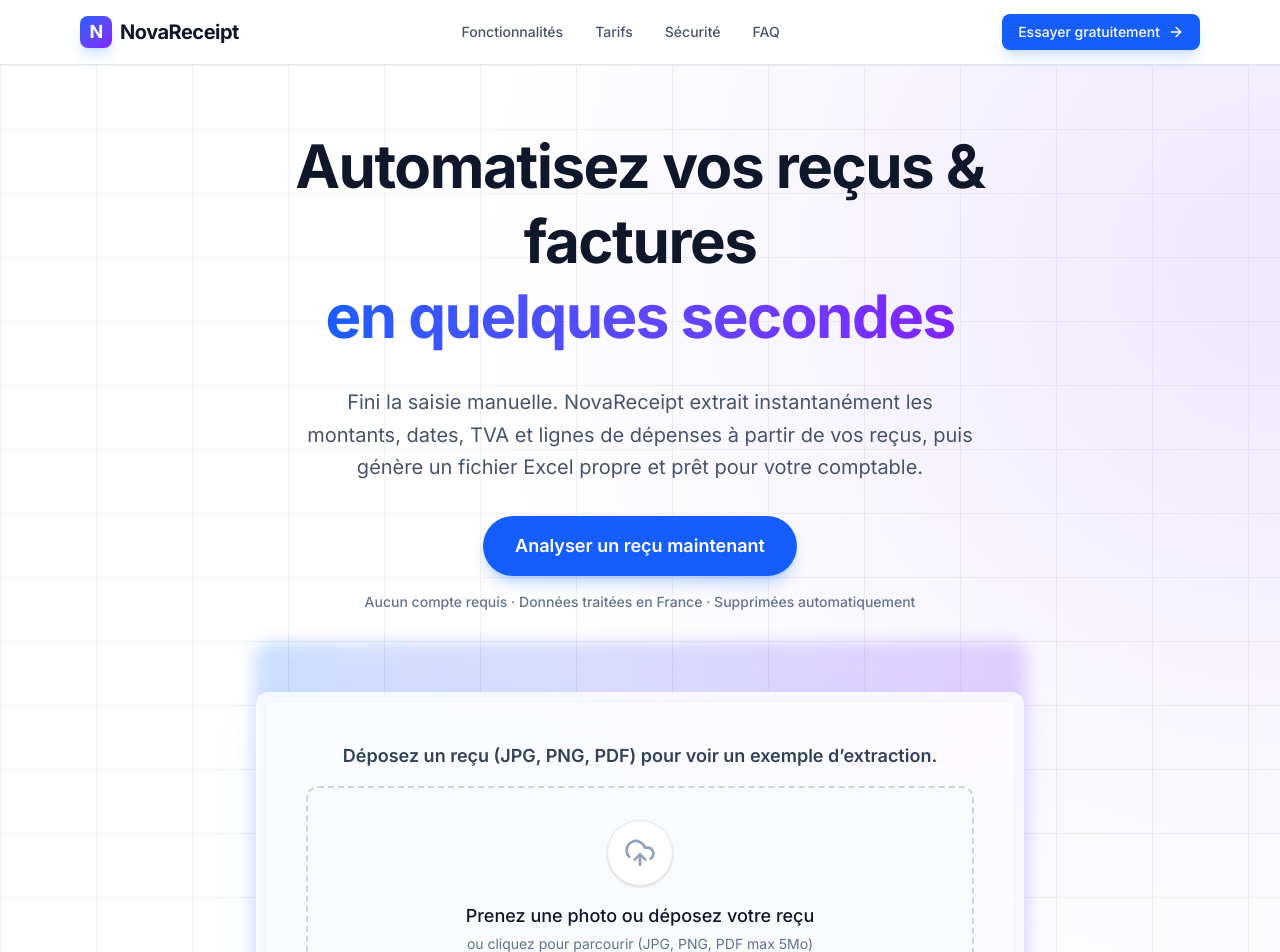
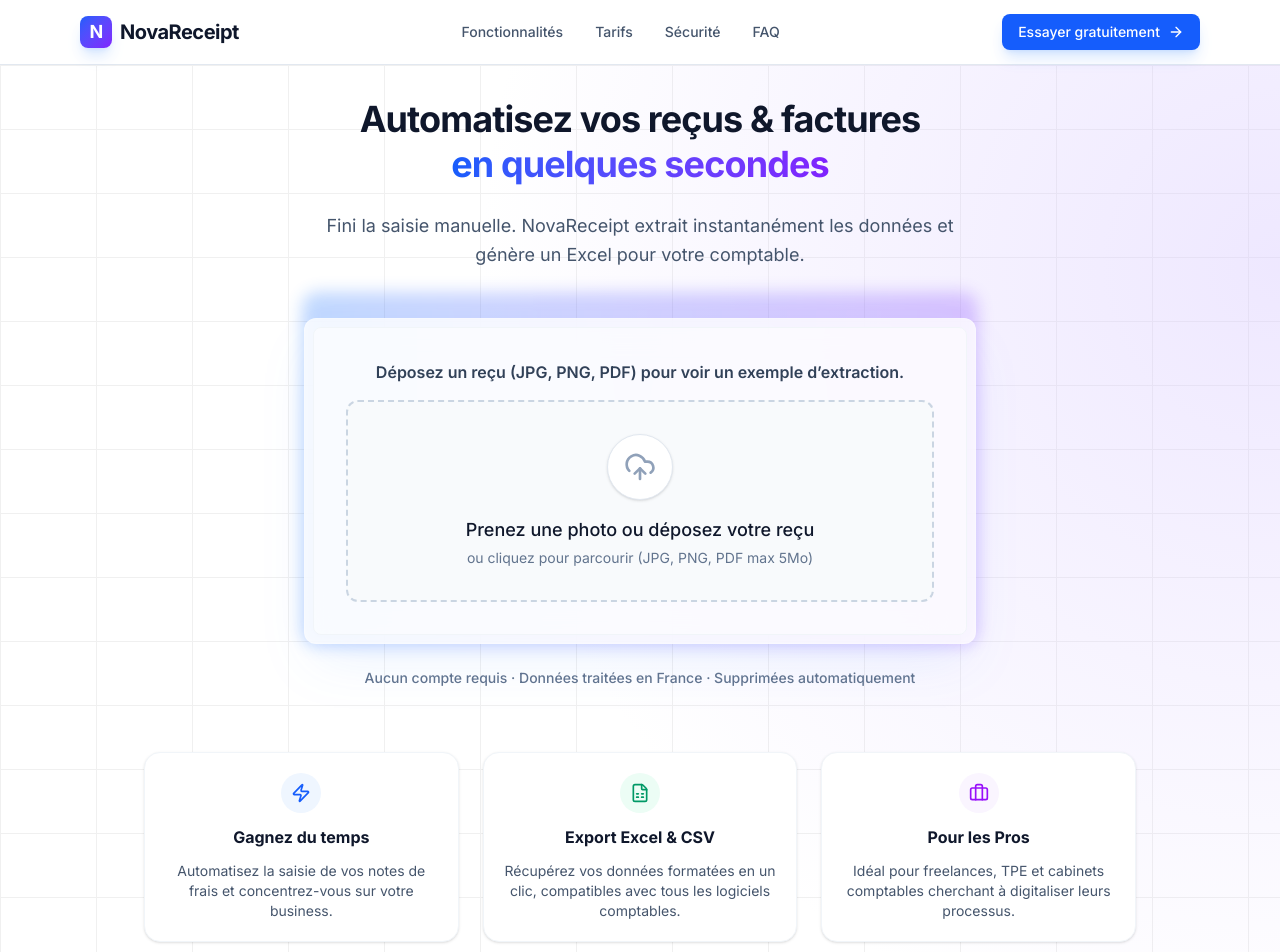
Before and after one commit to mdia12/receipt-ocr, a Next.js app: page / in a window 1280 px wide. Shown: the top 952 px of the page. Built offline with nearby package versions, Linux system fonts and the light colour scheme.

Commit message:
Update homepage title layout: split title into two lines

```diff
--- a/app/page.tsx
+++ b/app/page.tsx
@@ -1,17 +1,11 @@
 "use client";
 
 import { useRouter } from "next/navigation";
-import { Check, Zap, FileSpreadsheet, Briefcase } from "lucide-react";
+import { Zap, FileSpreadsheet, Briefcase } from "lucide-react";
 import UploadArea from "@/components/UploadArea";
-import { useRef } from "react";
 
 export default function Home() {
   const router = useRouter();
-  const uploadSectionRef = useRef<HTMLDivElement>(null);
-
-  const scrollToUpload = () => {
-    uploadSectionRef.current?.scrollIntoView({ behavior: "smooth" });
-  };
 
   return (
     <div className="flex flex-col items-center pb-20 relative overflow-hidden">
@@ -22,68 +16,58 @@
       </div>
 
       {/* Hero Section */}
-      <section className="text-center space-y-8 max-w-4xl mx-auto pt-16 px-4 relative">
+      <section className="text-center space-y-6 max-w-5xl mx-auto pt-8 px-4 relative">
 
-        <h1 className="text-4xl md:text-6xl font-bold tracking-tight text-slate-900 leading-tight">
-          Automatisez vos reçus & factures <br className="hidden md:block" />
-          <span className="text-transparent bg-clip-text bg-gradient-to-r from-blue-600 to-violet-600">
-            en quelques secondes
-          </span>
+        <h1 className="text-2xl md:text-4xl font-bold tracking-tight text-slate-900 leading-tight">
+          Automatisez vos reçus & factures <br />
+          <span className="text-transparent bg-clip-text bg-gradient-to-r from-blue-600 to-violet-600">en quelques secondes</span>
         </h1>
 
-        <p className="text-xl text-slate-600 max-w-2xl mx-auto leading-relaxed">
-          Fini la saisie manuelle. NovaReceipt extrait instantanément les montants, dates, TVA et lignes de dépenses à partir de vos reçus, puis génère un fichier Excel propre et prêt pour votre comptable.
+        <p className="text-lg text-slate-600 max-w-2xl mx-auto leading-relaxed">
+          Fini la saisie manuelle. NovaReceipt extrait instantanément les données et génère un Excel pour votre comptable.
         </p>
 
-        <div className="flex flex-col items-center gap-4">
-          <button
-            onClick={scrollToUpload}
-            className="px-8 py-4 bg-blue-600 hover:bg-blue-700 text-white text-lg font-semibold rounded-full shadow-lg shadow-blue-500/30 transition-all hover:scale-105"
-          >
-            Analyser un reçu maintenant
-          </button>
-          <p className="text-sm text-slate-500 font-medium">
-            Aucun compte requis · Données traitées en France · Supprimées automatiquement
-          </p>
-        </div>
-
         {/* Upload Area */}
-        <div ref={uploadSectionRef} className="w-full max-w-3xl mx-auto pt-12 relative z-10 scroll-mt-24">
+        <div className="w-full max-w-3xl mx-auto pt-6 relative z-10">
           <div className="absolute -inset-0.5 bg-gradient-to-r from-blue-500 to-violet-500 rounded-2xl blur opacity-20 animate-pulse"></div>
           <div className="relative bg-white/80 backdrop-blur-xl rounded-xl border border-white/20 shadow-2xl shadow-blue-500/10 p-2">
-            <div className="bg-white/50 rounded-lg p-6 md:p-10 border border-slate-100 text-center">
-              <h3 className="text-lg font-semibold text-slate-700 mb-4">Déposez un reçu (JPG, PNG, PDF) pour voir un exemple d’extraction.</h3>
+            <div className="bg-white/50 rounded-lg p-6 md:p-8 border border-slate-100 text-center">
+              <h3 className="text-base font-semibold text-slate-700 mb-4">Déposez un reçu (JPG, PNG, PDF) pour voir un exemple d’extraction.</h3>
               <UploadArea onUploadSuccess={(jobId) => router.push(`/receipts/${jobId}`)} />
             </div>
           </div>
         </div>
+
+        <p className="text-sm text-slate-500 font-medium">
+          Aucun compte requis · Données traitées en France · Supprimées automatiquement
+        </p>
       </section>
 
       {/* 3 Key Benefits */}
-      <section className="w-full max-w-5xl mx-auto px-4 mt-24">
-        <div className="grid md:grid-cols-3 gap-8">
-          <div className="flex flex-col items-center text-center space-y-4 p-6 rounded-2xl bg-white border border-slate-100 shadow-sm">
-            <div className="w-12 h-12 bg-blue-50 text-blue-600 rounded-full flex items-center justify-center">
-              <Zap className="w-6 h-6" />
+      <section className="w-full max-w-5xl mx-auto px-4 mt-16">
+        <div className="grid md:grid-cols-3 gap-6">
+          <div className="flex flex-col items-center text-center space-y-3 p-5 rounded-2xl bg-white border border-slate-100 shadow-sm">
+            <div className="w-10 h-10 bg-blue-50 text-blue-600 rounded-full flex items-center justify-center">
+              <Zap className="w-5 h-5" />
             </div>
-            <h3 className="text-lg font-bold text-slate-900">Gagnez du temps</h3>
-            <p className="text-slate-600">Automatisez la saisie de vos notes de frais et concentrez-vous sur votre business.</p>
+            <h3 className="text-base font-bold text-slate-900">Gagnez du temps</h3>
+            <p className="text-sm text-slate-600">Automatisez la saisie de vos notes de frais et concentrez-vous sur votre business.</p>
           </div>
 
-          <div className="flex flex-col items-center text-center space-y-4 p-6 rounded-2xl bg-white border border-slate-100 shadow-sm">
-            <div className="w-12 h-12 bg-emerald-50 text-emerald-600 rounded-full flex items-center justify-center">
-              <FileSpreadsheet className="w-6 h-6" />
+          <div className="flex flex-col items-center text-center space-y-3 p-5 rounded-2xl bg-white border border-slate-100 shadow-sm">
+            <div className="w-10 h-10 bg-emerald-50 text-emerald-600 rounded-full flex items-center justify-center">
+              <FileSpreadsheet className="w-5 h-5" />
             </div>
-            <h3 className="text-lg font-bold text-slate-900">Export Excel & CSV</h3>
-            <p className="text-slate-600">Récupérez vos données formatées en un clic, compatibles avec tous les logiciels comptables.</p>
+            <h3 className="text-base font-bold text-slate-900">Export Excel & CSV</h3>
+            <p className="text-sm text-slate-600">Récupérez vos données formatées en un clic, compatibles avec tous les logiciels comptables.</p>
           </div>
 
-          <div className="flex flex-col items-center text-center space-y-4 p-6 rounded-2xl bg-white border border-slate-100 shadow-sm">
-            <div className="w-12 h-12 bg-purple-50 text-purple-600 rounded-full flex items-center justify-center">
-              <Briefcase className="w-6 h-6" />
+          <div className="flex flex-col items-center text-center space-y-3 p-5 rounded-2xl bg-white border border-slate-100 shadow-sm">
+            <div className="w-10 h-10 bg-purple-50 text-purple-600 rounded-full flex items-center justify-center">
+              <Briefcase className="w-5 h-5" />
             </div>
-            <h3 className="text-lg font-bold text-slate-900">Pour les Pros</h3>
-            <p className="text-slate-600">Idéal pour freelances, TPE et cabinets comptables cherchant à digitaliser leurs processus.</p>
+            <h3 className="text-base font-bold text-slate-900">Pour les Pros</h3>
+            <p className="text-sm text-slate-600">Idéal pour freelances, TPE et cabinets comptables cherchant à digitaliser leurs processus.</p>
           </div>
         </div>
       </section>
```
